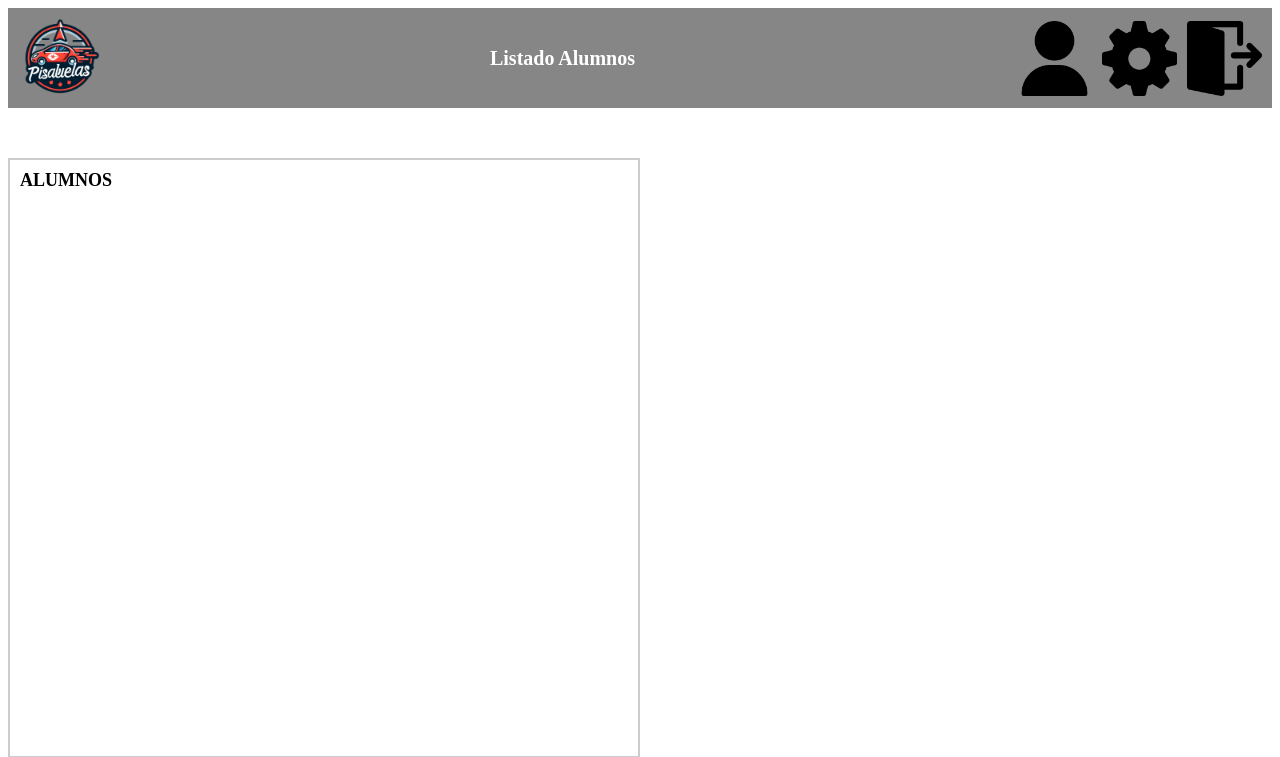
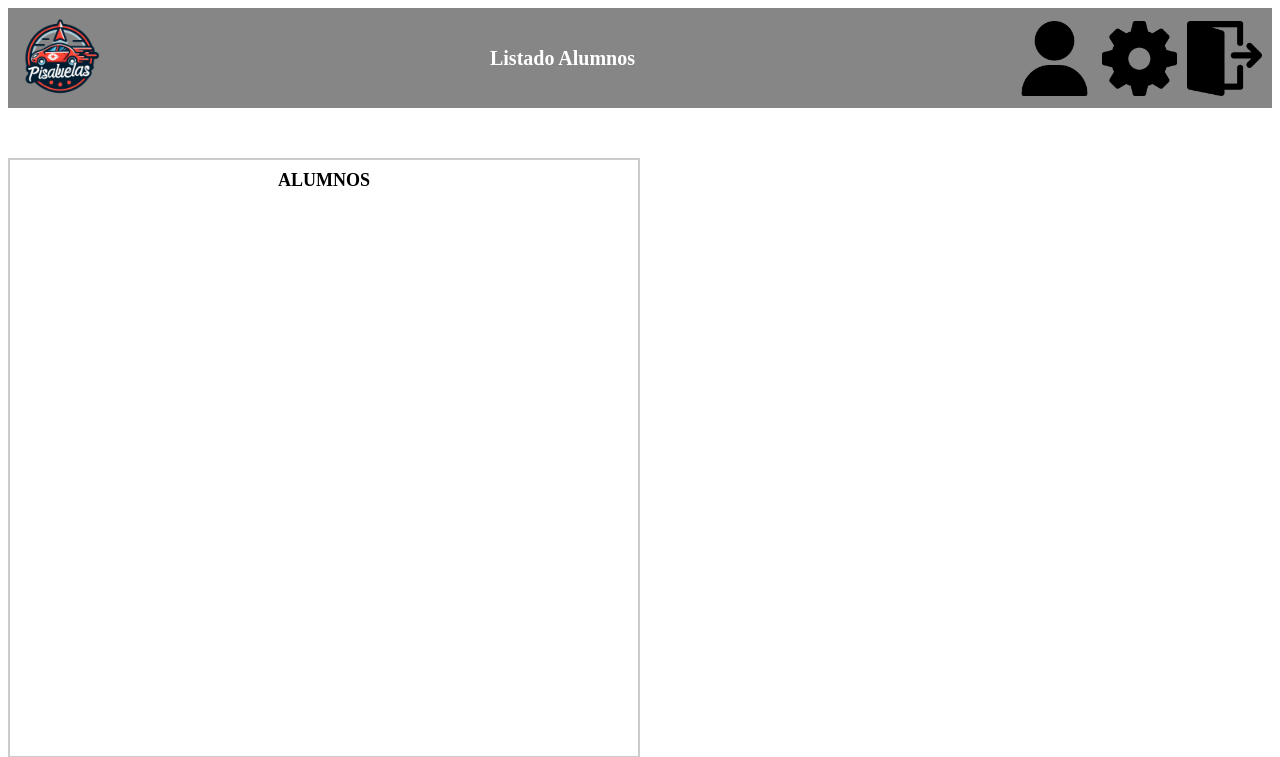
Before and after one commit to PabloHerRuiz/Autoescuela, a PHP site: page /vistas/listadoAlu.php in a window 1280 px wide. Shown: the top 757 px of the page. Run offline with PHP 8.4, Linux system fonts and the light colour scheme.

Commit message:
cambios lista

```diff
--- a/css/estilosCreaPreg.css
+++ b/css/estilosCreaPreg.css
@@ -210,8 +210,8 @@ select {
 
 #alumnos-container h2 {
     margin: 0;
-    float: left;
-    /* hay que hacer que el puto titulo se aparte de ahi pedro */
+    width: 100%;
+
 }
 
 .alumno {
@@ -219,7 +219,7 @@ select {
     background-color: #f1f1f1;
     border: 1px solid #ddd;
     padding: 10px;
-    width: calc(33.33% - 10px);
+    width: calc(32% - 10px);
     box-sizing: border-box;
 }
 
```
